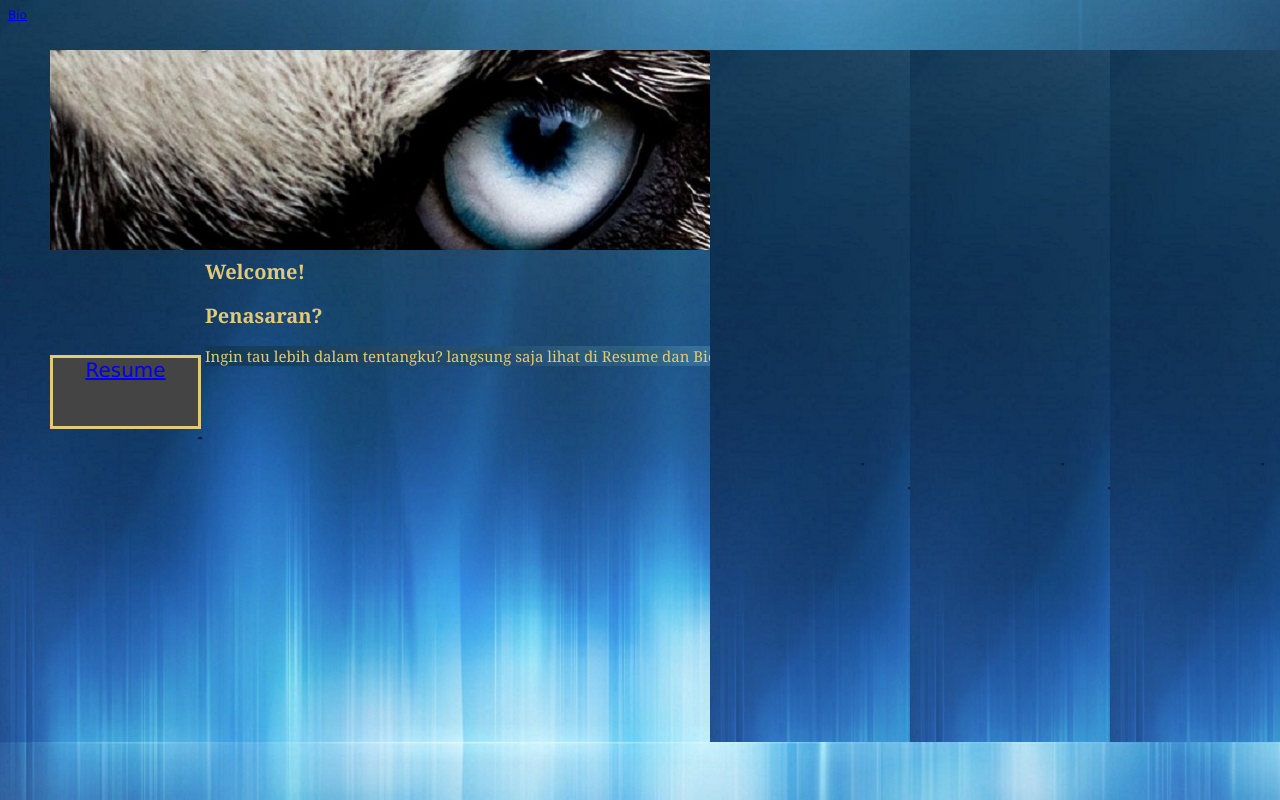
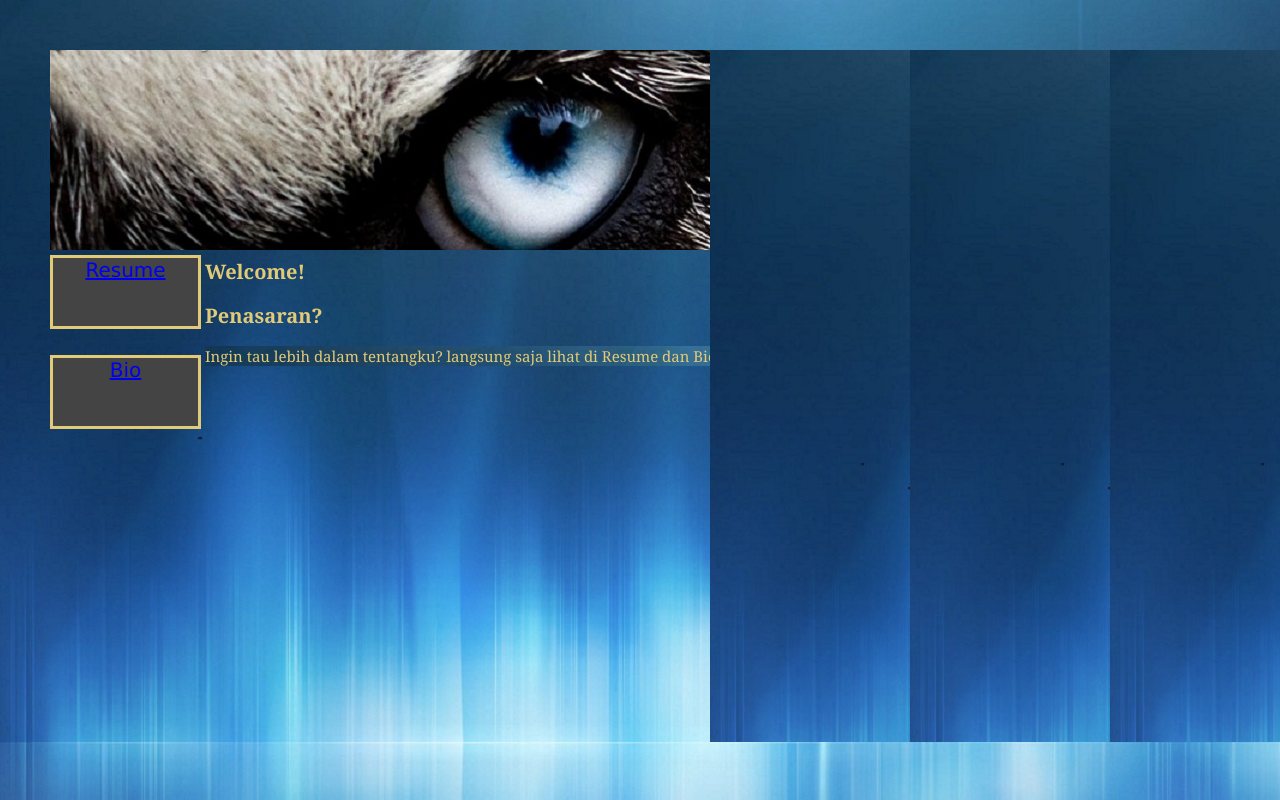
Before and after one commit to Akimmm/Akimmm.github.io, a plain HTML site: page portfolio/index.html in a window 1280 px wide. Shown: the top 800 px of the page. Drawn offline with Linux system fonts and the light colour scheme.

Commit message:
Update style.css

```diff
--- a/portfolio/style.css
+++ b/portfolio/style.css
@@ -74,7 +74,7 @@ A:HOVER	{
 	background-color:#444 ;
 	color:#e3ca76;
 	}
-.menu1	{
+.menu2	{
 	position:absolute ;
 	text-align : center;
 	font-size:20px;
```
